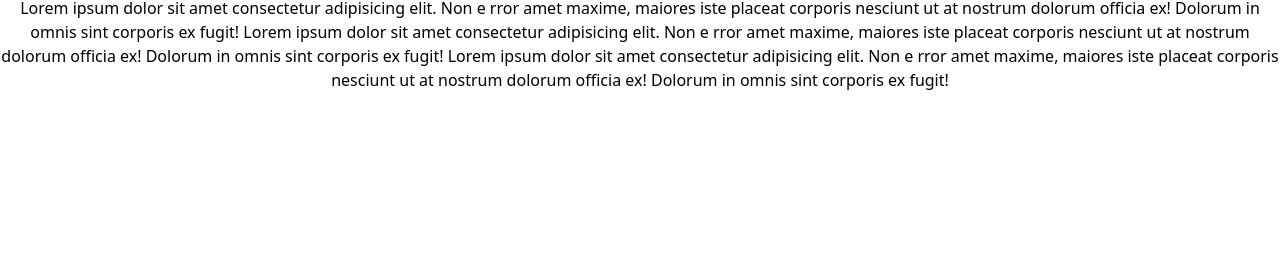
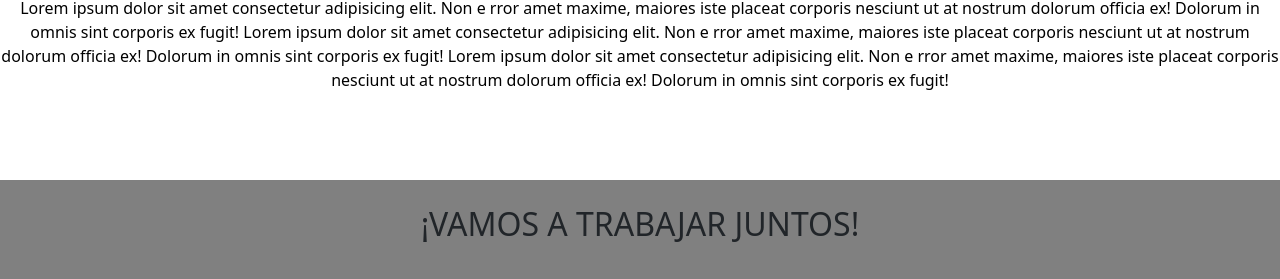
Before and after one commit to FranGoroso/proyecto-61910-Goroso, a plain HTML site: page pages/sobre_mi.html in a window 1280 px wide. Shown: the part 514-793 px from the top of the page. Drawn offline with nearby package versions, Linux system fonts and the light colour scheme.

Commit message:
padding cambiado

```diff
--- a/style/style.css
+++ b/style/style.css
@@ -598,7 +598,7 @@ img {
     justify-content: center;
     align-items: center;
     padding-top: 9vh;
-    padding-bottom: 25vh;
+    padding-bottom: 9vh;
  }
 
  .contenedor_segunda_seccion_sobre_mi {
```
